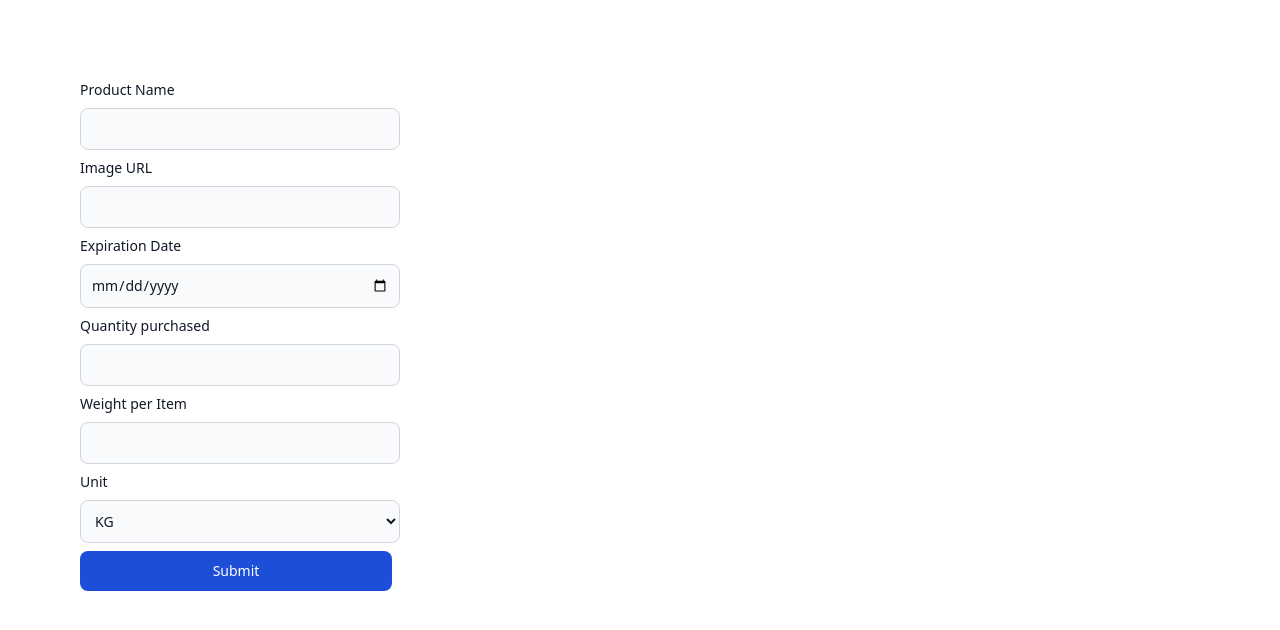
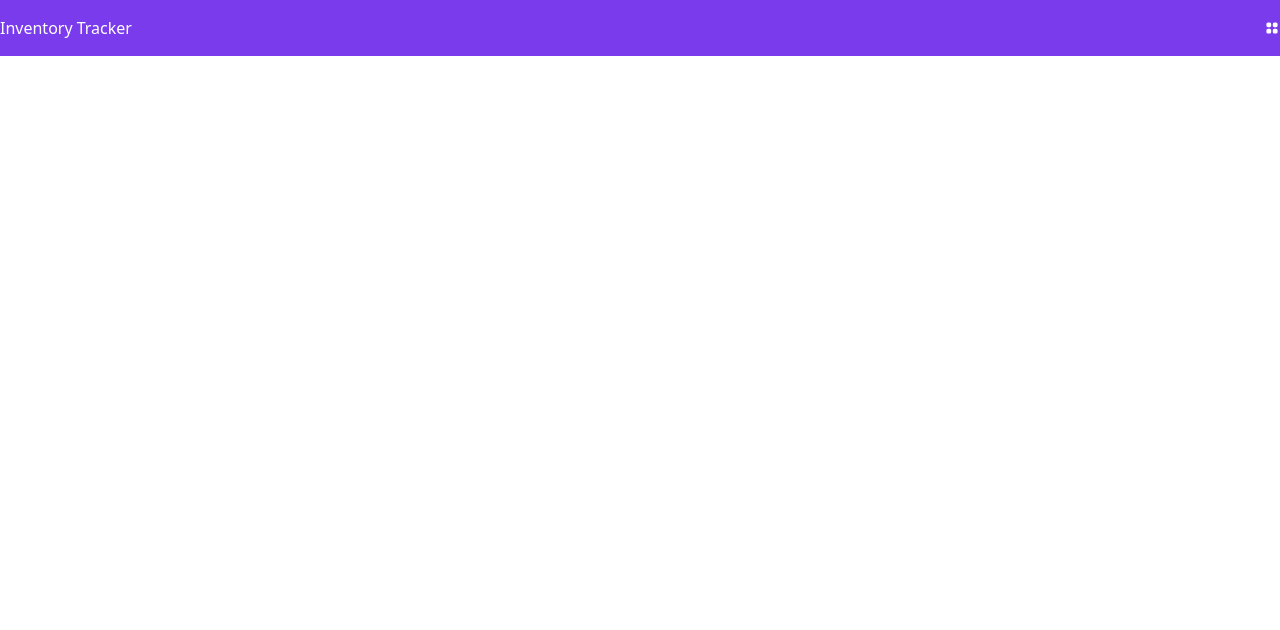
Before and after one commit to husaininajib/expiration-tracker, a React (Create React App) app: page / in a window 1280 px wide. Shown: the top 630 px of the page. Built offline with nearby package versions, Linux system fonts and the light colour scheme.

Commit message:
added styling for navbar in App component

```diff
--- a/package.json
+++ b/package.json
@@ -9,6 +9,7 @@
     "nanoid": "^3.2.0",
     "react": "^17.0.2",
     "react-dom": "^17.0.2",
+    "react-icons": "^4.3.1",
     "react-scripts": "5.0.0",
     "web-vitals": "^2.1.4"
   },
--- a/src/App.js
+++ b/src/App.js
@@ -3,6 +3,7 @@ import "./App.css"
 import Form from "./components/Form"
 import ProductList from "./components/ProductList"
 import { nanoid } from "nanoid"
+import { HiViewGrid } from "react-icons/hi"
 
 function App() {
   const [products, setProducts] = useState(
@@ -41,6 +42,15 @@ function App() {
         return newProducts
       })
     } else console.log("please fill in the form")
+
+    setFormData({
+      productName: "",
+      imageURL: "",
+      expiryDate: "",
+      quantity: 0,
+      unit: "kg",
+      weightPerItem: 0,
+    })
   }
 
   useEffect(() => {
@@ -49,7 +59,22 @@ function App() {
 
   return (
     <>
-      <Form handleChange={handleChange} handleSubmit={submitFormData} />
+      <header>
+        <nav
+          className="flex items-center justify-between h-14 text-white"
+          style={{ backgroundColor: "#7A3BED" }}
+        >
+          <a href="">Inventory Tracker</a>
+          <div>
+            <HiViewGrid />
+          </div>
+        </nav>
+      </header>
+      {/* <Form
+        handleChange={handleChange}
+        handleSubmit={submitFormData}
+        formData={formData}
+      /> */}
       <ProductList products={products} setProducts={setProducts} />
     </>
   )
--- a/src/components/Form.js
+++ b/src/components/Form.js
@@ -9,7 +9,7 @@ const Form = (props) => {
     <div>
       <form action="" className="grid gap-2" onSubmit={props.handleSubmit}>
         {inputData.map((input, index) => {
-          const { type, name, id, label } = input
+          const { type, name, id, label, value } = input
           return (
             <Input
               key={index}
--- a/src/components/Input.js
+++ b/src/components/Input.js
@@ -9,6 +9,7 @@ const Input = (props) => {
       <input
         type={props.type}
         name={props.name}
+        // value={props.value}
         id={props.id}
         className={props.inputStyle}
         onChange={props.handleChange}
--- a/src/components/inputData.js
+++ b/src/components/inputData.js
@@ -1,6 +1,7 @@
 export default [
   {
     type: "text",
+    value: "",
     name: "productName",
     id: "product-name",
     placeholder: "Product name",
@@ -8,6 +9,7 @@ export default [
   },
   {
     type: "url",
+    value: "",
     name: "imageURL",
     id: "image-url",
     placeholder: "Image URL",
@@ -15,6 +17,7 @@ export default [
   },
   {
     type: "date",
+    value: "",
     name: "expiryDate",
     id: "date",
     placeholder: "",
@@ -22,6 +25,7 @@ export default [
   },
   {
     type: "number",
+    value: "",
     name: "quantity",
     id: "quantity",
     placeholder: "Quantity Purchased",
@@ -29,6 +33,7 @@ export default [
   },
   {
     type: "number",
+    value: "",
     name: "weightPerItem",
     id: "weightPerItem",
     placeholder: "Weight Per Item",
```
Also changed, not shown: 1 other file (tests, documents, lock files or other folders).
